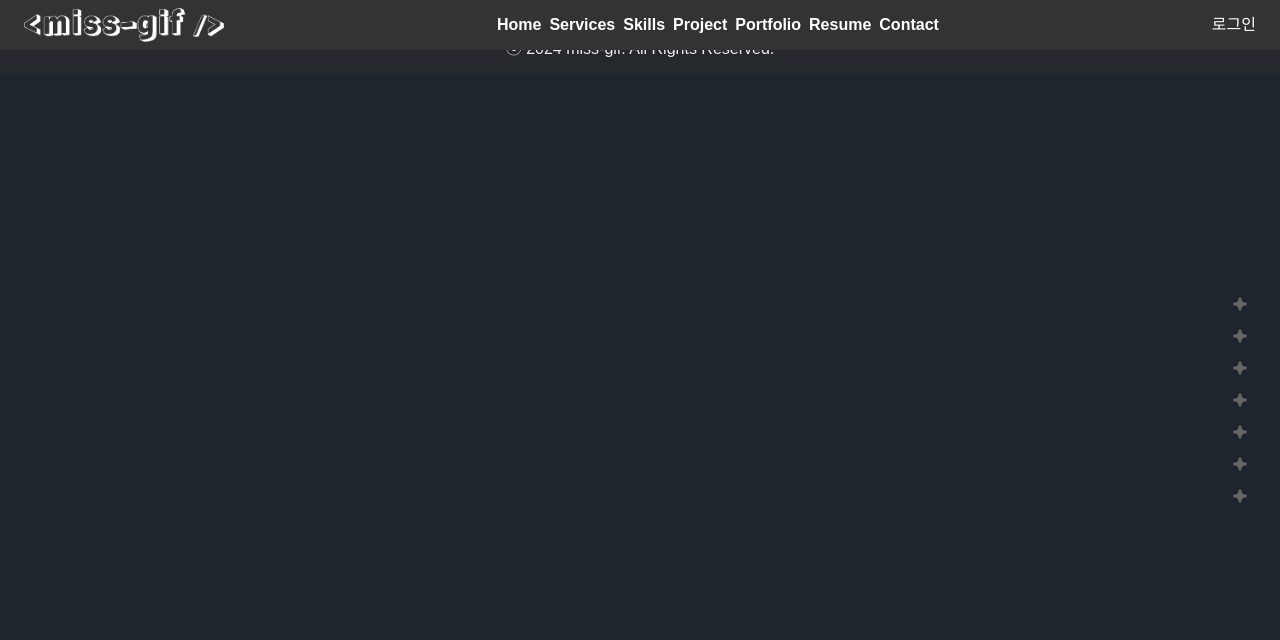
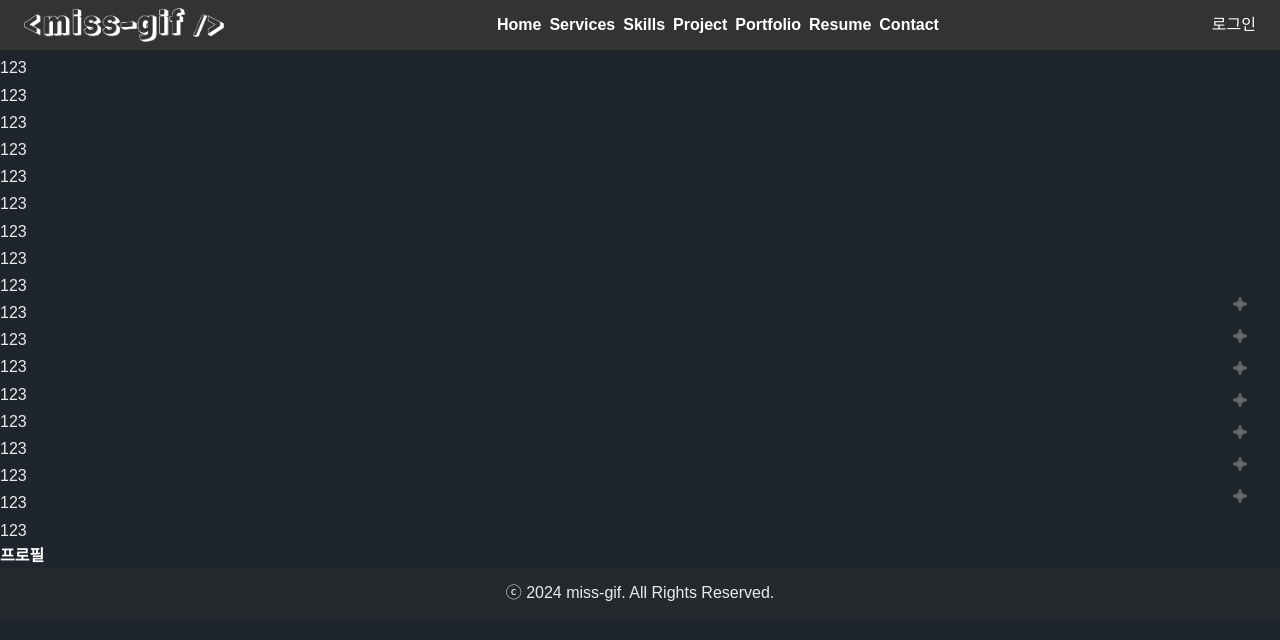
Before and after one commit to miss-gif/portfolio-final, a React (Vite) app: page /profile in a window 1280 px wide. Shown: the top 640 px of the page. Built offline with nearby package versions, Linux system fonts and the light colour scheme; no server answers.

Commit message:
Test : 프로필 출력 작업중

```diff
--- a/src/components/Profile/Profile.jsx
+++ b/src/components/Profile/Profile.jsx
@@ -1,7 +1,110 @@
+import { deleteUser } from "firebase/auth";
+import { deleteDoc, doc } from "firebase/firestore";
+import { deleteObject, ref } from "firebase/storage";
 import React from "react";
+import { FaUserCircle } from "react-icons/fa";
+import { useNavigate } from "react-router-dom";
+import { db, storage } from "../../firebaseConfig";
+import useAuth from "../../hooks/useAuth";
 
 const Profile = () => {
-  return <div>Profile</div>;
+  const userObject = useAuth();
+  const navigate = useNavigate();
+  const handleClickEdit = () => {
+    navigate("/edit-profile");
+  };
+  const handleClickDeleteUser = async () => {
+    // console.log(userObject.userCurrent);
+
+    // 탈퇴 여부 확인
+    const flag = window.confirm(
+      "정말 탈퇴 하시겠습니까? \n이 작업은 되돌릴 수 없습니다."
+    );
+
+    if (flag) {
+      try {
+        // 1. db 문서 삭제
+        const userDocRef = doc(db, "users", userObject.userCurrent.uid);
+        await deleteDoc(userDocRef);
+        // 2. image 파일 삭제
+        if (userObject.userData.imageUrl) {
+          const imageRef = ref(
+            storage,
+            `users/${userObject.userCurrent.uid}/profile.png`
+          );
+          await deleteObject(imageRef);
+        }
+        // 3. 사용자 삭제
+        await deleteUser(userObject.userCurrent);
+        // 4. 안내창
+        alert("회원탈퇴가 완료되었습니다.");
+        // 5. 패스이동("/")
+        navigate("/");
+      } catch (error) {
+        console.log("회원탈퇴 실패 : ", error);
+        alert("회원탈퇴에 실패하였습니다. 다시 시도해 주세요.");
+      }
+    }
+  };
+
+  return (
+    <div className="flex flex-col items-center justify-center min-h-screen bg-gray-100">
+      <p>123</p>
+      <p>123</p>
+      <p>123</p>
+      <p>123</p>
+      <p>123</p>
+      <p>123</p>
+      <p>123</p>
+      <p>123</p>
+      <p>123</p>
+      <p>123</p>
+      <p>123</p>
+      <p>123</p>
+      <p>123</p>
+      <p>123</p>
+      <p>123</p>
+      <p>123</p>
+      <p>123</p>
+      <p>123</p>
+      <p>123</p>
+      <p>123</p>
+      <h1 className="text-2xl font-bold mb-4">프로필</h1>
+      {userObject.userData && (
+        <div className="flex flex-col items-center">
+          {userObject.userData.imageUrl ? (
+            <img
+              src={userObject.userData.imageUrl}
+              alt="Profile Image"
+              className="w-32 h-32 rounded-full mr-2"
+            />
+          ) : (
+            <FaUserCircle className="w-32 h-32 text-gray-400 mr-2" />
+          )}
+          <p className="text-lg mb-2">이름 : {userObject.userData.name}</p>
+          <p className="text-lg mb-4">이메일 : {userObject.userData.email}</p>
+          <div className="flex space-x-4">
+            <button
+              onClick={() => {
+                handleClickEdit();
+              }}
+              className="px-4 py-2 text-sm bg-blue-500 text-white rounded hover:bg-blue-600"
+            >
+              프로필 수정
+            </button>
+            <button
+              onClick={() => {
+                handleClickDeleteUser();
+              }}
+              className="px-4 py-2 text-sm bg-red-500 text-white rounded hover:bg-red-600"
+            >
+              회원탈퇴
+            </button>
+          </div>
+        </div>
+      )}
+    </div>
+  );
 };
 
 export default Profile;
--- a/src/components/auth/Login.jsx
+++ b/src/components/auth/Login.jsx
@@ -17,8 +17,8 @@ const Login = () => {
   const [isScene, setIsScene] = useState("login");
   // 입력 항목 상태관리
   const [name, setName] = useState("");
-  const [email, setEmail] = useState("test@naver.com");
-  const [pw, setPw] = useState("test!1234");
+  const [email, setEmail] = useState("test30@naver.com");
+  const [pw, setPw] = useState("test@naver.com");
   // Storage 보관용 원본 파일
   const [image, setImage] = useState(null);
   // 사용자 이미지 미리보기
@@ -68,7 +68,7 @@ const Login = () => {
       await signInWithEmailAndPassword(auth, email, pw);
       // 추후 useAuth 의 user 항목을 true 코드 위치;
       console.log("로그인 성공");
-      navigate("/");
+      navigate("/profile");
     } catch (error) {
       // console.log("error.code ", error.code);
       // console.log("error.message ", error.message);
--- a/src/hooks/useAuth.jsx
+++ b/src/hooks/useAuth.jsx
@@ -1,8 +1,57 @@
-import { useState } from "react";
+import { useEffect, useState } from "react";
+import { onAuthStateChanged } from "firebase/auth";
+import { auth, storage, db } from "../firebaseConfig";
+import { doc, getDoc } from "firebase/firestore";
 
 const useAuth = () => {
+  // 사용자 유무
   const [user, setUser] = useState(false);
+  // 사용자 정보를 저장함
+  const [userData, setUserData] = useState(null);
 
-  return { user };
+  // 사용자 정보를 읽어들임
+  const fetchUserData = async (who) => {
+    if (!who) {
+      return;
+    }
+    // 문서를 만든다.
+    const userInfoGetDoc = doc(db, "users", who.uid);
+    const docSnap = await getDoc(userInfoGetDoc);
+    // 위의 구문을 실행후 문서가 존재한다면 실행하라.
+    if (docSnap.exists()) {
+      // console.log("Document data:", docSnap.data());
+      setUserData(docSnap.data());
+    } else {
+      // docSnap.data() will be undefined in this case
+      console.log("No such document!");
+    }
+  };
+
+  // FB 는 로그인 시도를 하면 사용자의 로그인 상태를 실시간으로 변경
+  useEffect(() => {
+    // FB 연결하면 사용자의 인증 즉, 로그인, 회원가입, 로그인 실행
+    // 자동으로 onAuthStateChanged 가 실행된다.
+    const onAuth = onAuthStateChanged(auth, async (who) => {
+      if (who) {
+        // const uid = who.uid;
+        // console.log("사용자 상태가 바뀜 uid : ", uid);
+        // 로그인에 의해 리턴된 모든 정보를 보관해 둔다.
+        // console.log("사용자 정보 : ", who);
+        // 로그인했으므로 true
+        setUser(true);
+        // DataBase 에 진입해서 사용자 정보관련 내용을 읽어들인다.
+        await fetchUserData(who);
+      } else {
+        // 로그아웃 실시간 처리
+        setUserData(null);
+        setUser(false);
+      }
+    });
+
+    // 클린업 함수
+    return () => onAuth();
+  }, []);
+
+  return { user, setUser, userData, setUserData };
 };
 export default useAuth;
```
